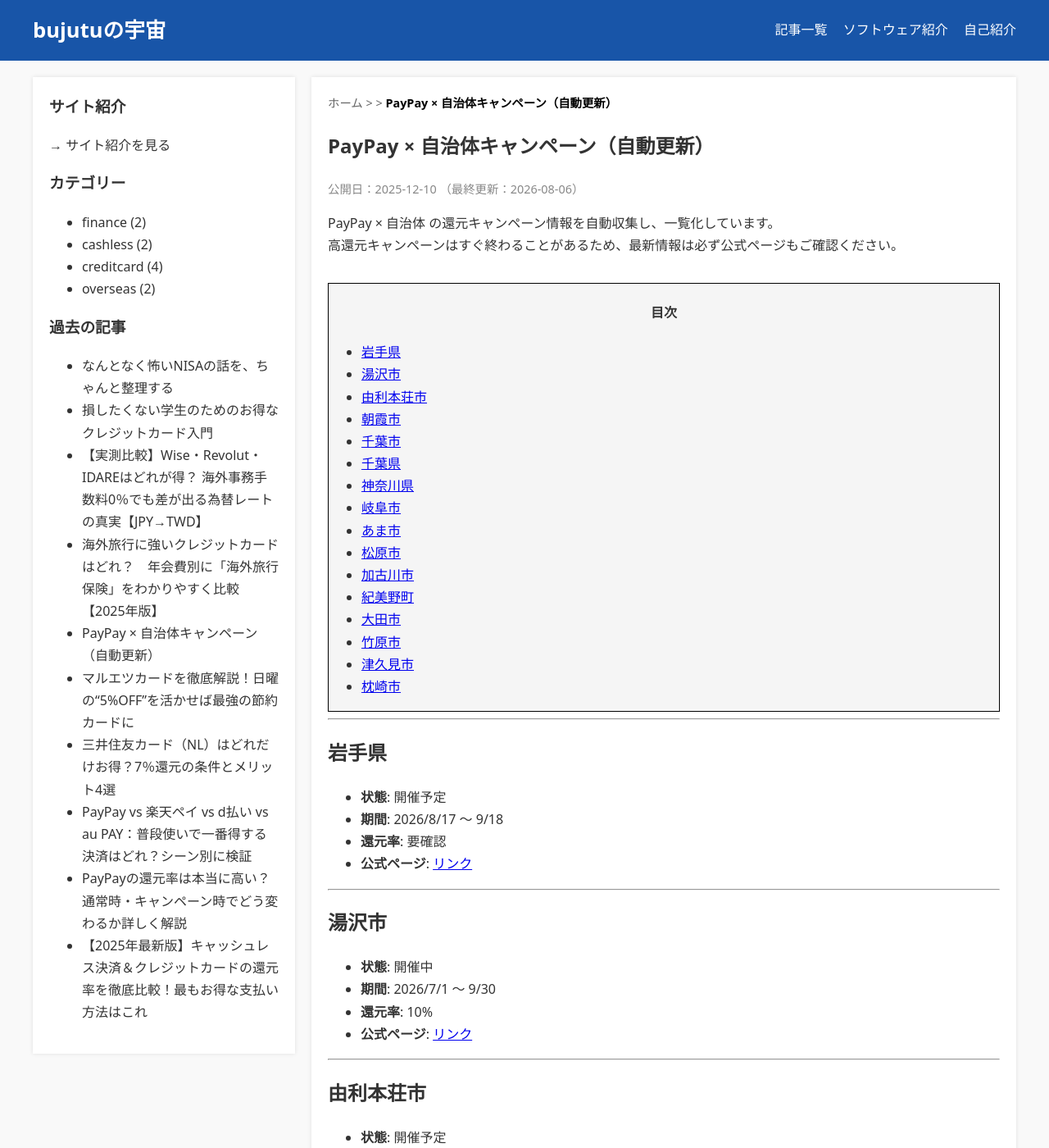
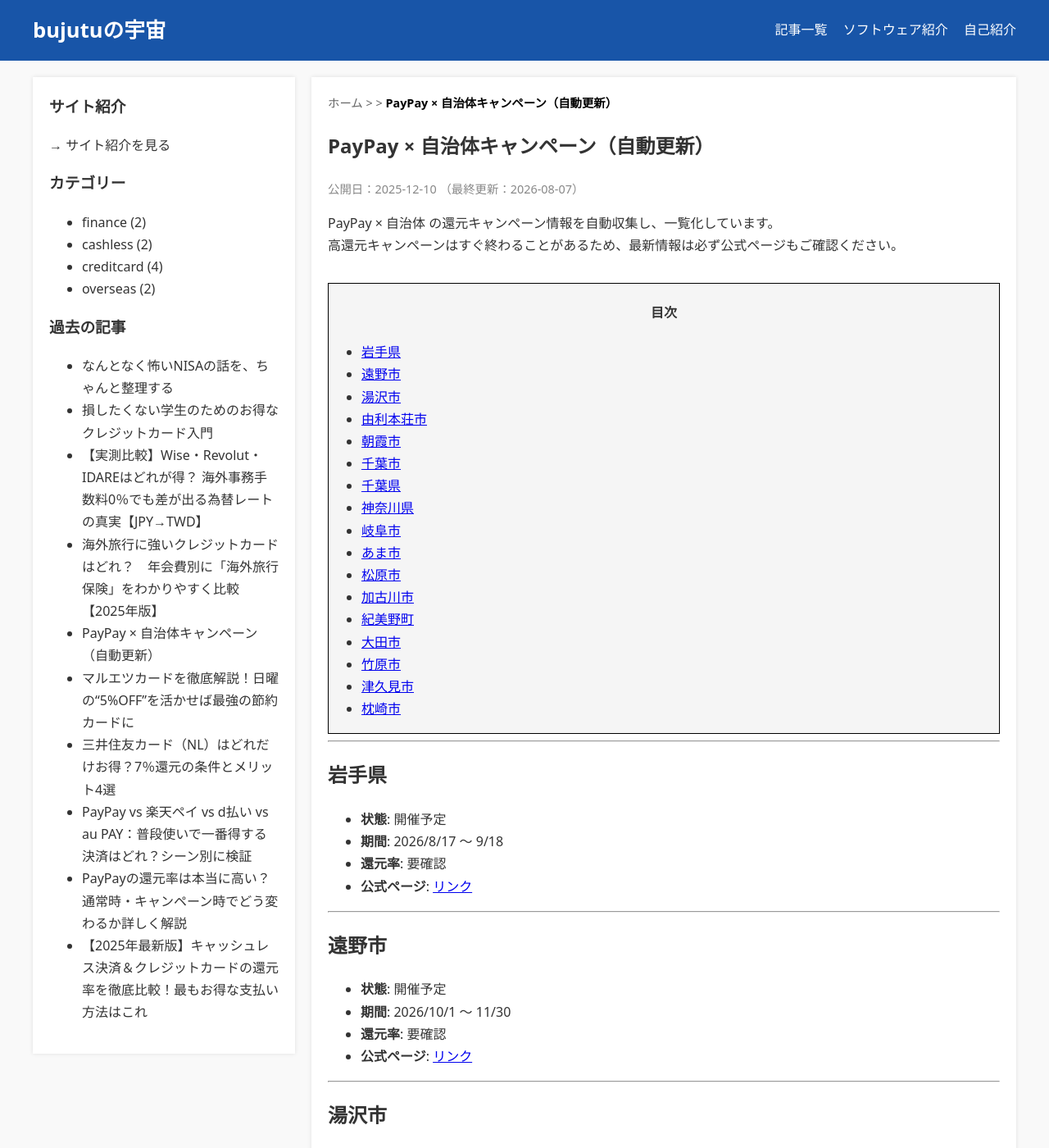
Before and after one commit to bujutu/bujutu.github.io, a Jekyll site: the page built from _posts/2025-12-10-paypay-campaigns.md, in a window 1280 px wide and 1400 px high. Shown: the whole window at 82% size. Built offline with Jekyll 4.4.1, drawn with Linux system fonts in a browser that asks for light colours; some of the changed text lies outside the part shown.

Commit message:
Auto-update PayPay campaigns

```diff
--- a/_posts/2025-12-10-paypay-campaigns.md
+++ b/_posts/2025-12-10-paypay-campaigns.md
@@ -1,7 +1,7 @@
 ---
 title: "PayPay × 自治体キャンペーン（自動更新）"
 layout: post
-last_modified_at: 2026-08-06 11:17:12
+last_modified_at: 2026-08-07 09:56:39
 description: "PayPayと自治体のポイント還元キャンペーン一覧（自動更新）。"
 tags: [paypay, 自治体, キャンペーン, 自動更新]
 ---
@@ -23,6 +23,15 @@ PayPay × 自治体 の還元キャンペーン情報を自動収集し、一覧
 - **期間**: 2026/8/17 〜 9/18
 - **還元率**: 要確認
 - **公式ページ**: [リンク](https://paypay.ne.jp/notice/20260715/cp-jichitai/)
+
+---
+
+## 遠野市
+
+- **状態**: 開催予定
+- **期間**: 2026/10/1 〜 11/30
+- **還元率**: 要確認
+- **公式ページ**: [リンク](https://paypay.ne.jp/notice/20260807/cp-jichitai/)
 
 ---
 
```
Also changed, not shown: other parts of _posts/2025-12-10-paypay-campaigns.md (+2 -2 lines).
